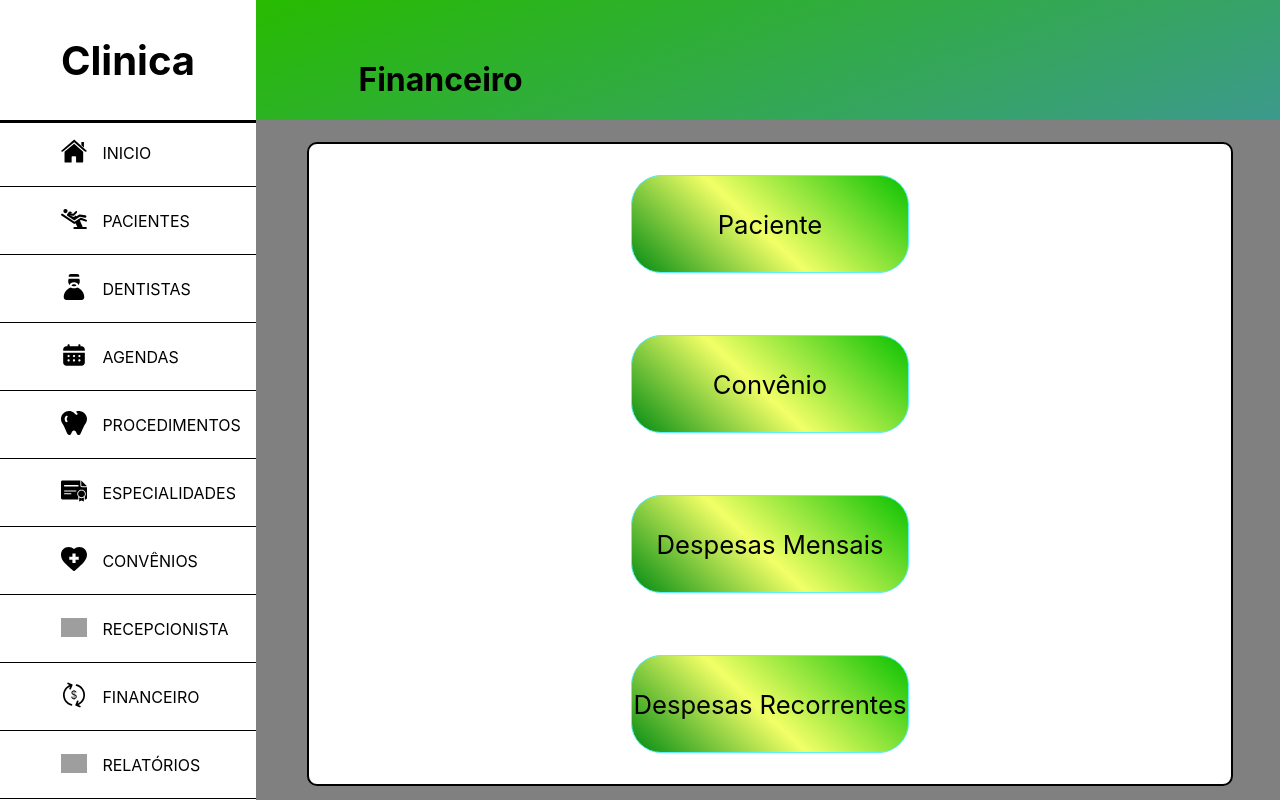
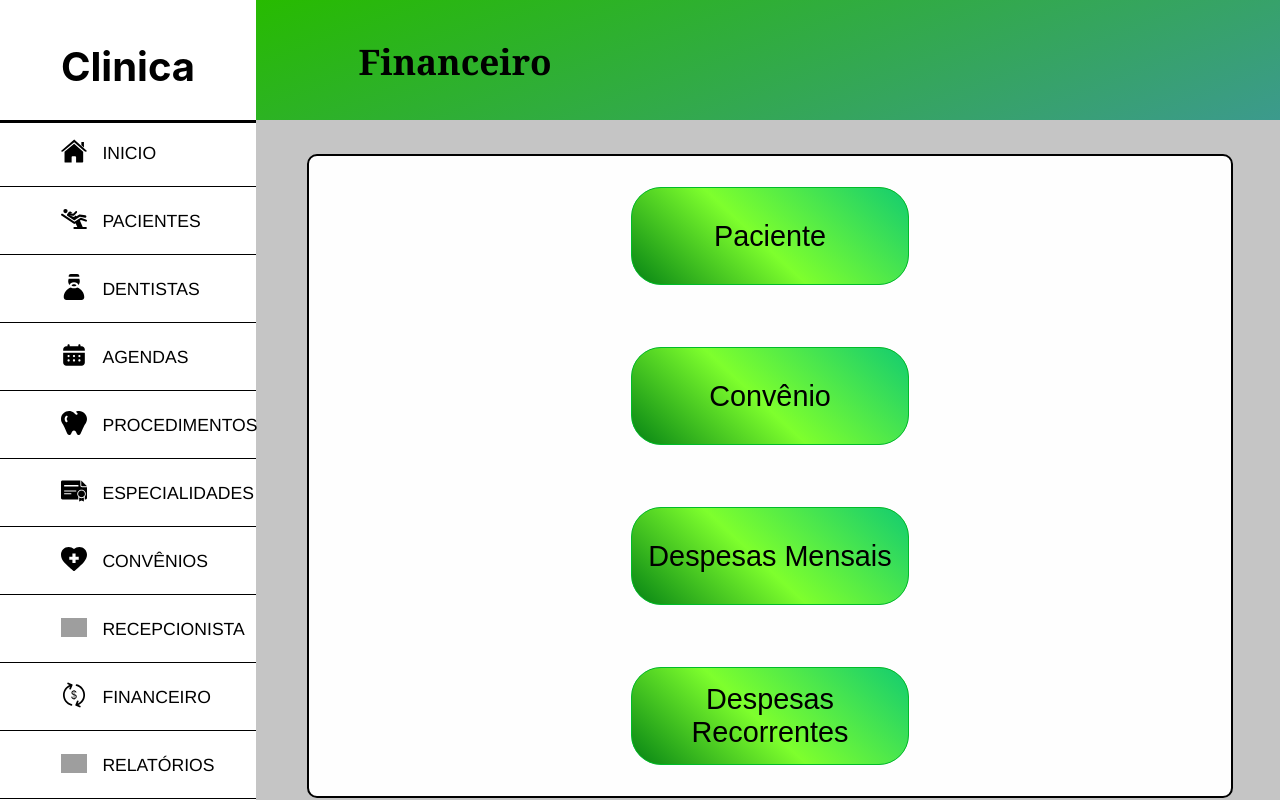
Before and after one commit to IF-Trabalhos/SCCO, a React (Create React App) app: page /financeiro in a window 1280 px wide. Built offline with nearby package versions, Linux system fonts and the light colour scheme; no server answers; grey boxes are pictures that could not be loaded.

Commit message:
Melhoria do Css geral

```diff
--- a/src/App.css
+++ b/src/App.css
@@ -1,10 +1,12 @@
 .container{
     display: flex;
     align-items: flex-end;
+    background-color: rgb(197, 197, 197);
+
 }
 
 .conteudo-principal{
-    background-color: gray;
+
     margin-left: 20%;
     width: 80%;
     height: 100vh;
@@ -17,16 +19,23 @@
     background-image: linear-gradient(160deg, #27bb00 0%, #3c9a8d 100%);
     width: 100%;
     height: 15vh;
+    font-family: Cambria, Cochin, Georgia, Times, 'Times New Roman', serif;
+    background-color: green;
     display: grid;
     align-items: flex-end;
+    margin-bottom: 1.5em;
+
 }
 
 .cabeçalho-principal h1{
-    font-size: 2em;
+    font-size: 2.2em;
     padding-left: 10%;
+    color: black;
+    margin-bottom: 1em;
 }
 
 .container-principal-central{
+
     background-color: white;
     margin-top: 1vh;
     margin-left: 5%;
@@ -36,6 +45,7 @@
     height: 80vh;
     display: grid;
     align-items:stretch;
+
 }
 
 .cabeçalho-central{
--- a/src/componentes/AddBotão.css
+++ b/src/componentes/AddBotão.css
@@ -1,13 +1,16 @@
 .add-botão{
     margin-top: 4vh;
-    background-color: green;
+    background-color: #9cff8b;
+background-image: linear-gradient(45deg, #9cff8b 0%, #28a200 52%, #5dffc3 90%);
     border: 2px solid;
     border-radius: 10px;
     width: 20%;
     height: 7vh;
-    font-size: 1.2em;
+    font-size: 1.1em;
     cursor: pointer;
     text-align: center;
     display: grid;
     align-items: center;
+    font-family: 'Poppins', sans-serif;
+
 }
--- a/src/componentes/BarraDePesquisa.css
+++ b/src/componentes/BarraDePesquisa.css
@@ -5,4 +5,6 @@
     border: 2px solid;
     border-radius: 10px;
     font-size: 1em;
+    background-color: rgba(251, 255, 251, 0.647);
+
 }
--- a/src/componentes/FormCadastroPessoa.css
+++ b/src/componentes/FormCadastroPessoa.css
@@ -1,10 +1,13 @@
 label{
-    font-size: 1.1em;
+    font-size: 1.4em;
+    margin-left: 0.5em;
+
 }
 .container-form-cadastro{
     display: flex;
     flex-direction: row;
     justify-content: space-around;
+
 }
 
 .bloco {
@@ -18,9 +21,3 @@ label{
     flex-direction: column;
 
 }
-.cep{
-    width: 70%;
-}
-.uf{
-    width: 15%;
-}
--- a/src/componentes/MenuLateral.css
+++ b/src/componentes/MenuLateral.css
@@ -3,8 +3,7 @@
 	height: 100vh;
 	position: absolute;
 	background-color: white;
-	display: grid;
-}
+	display: grid;}
 
 .menu-lateral-titulo{
 	width: 100%;
@@ -22,6 +21,7 @@
 }
 
 .menu-lateral-titulo h1{
+	margin-top: 1em;
 	font-size: 2.5em;
 	text-align: center;
 }
@@ -46,7 +46,7 @@
 }
 
 .menu-item:hover{
-	background-color: rgb(220, 220, 220);
+	background-color: rgb(98, 189, 73);
 }
 
 .menu-item-img{
@@ -60,7 +60,8 @@
 
 .menu-item-texto{
 	width: 60%;
-	font-size: 1em;
+	font-size: 1.1em;
+	font-family: 'Franklin Gothic Medium', 'Arial Narrow', Arial, sans-serif;
 }
 
 @media screen and (max-width: 800px){
--- a/src/componentes/Tabela.css
+++ b/src/componentes/Tabela.css
@@ -4,15 +4,19 @@
     border-collapse: collapse;
     margin-top: 2%;
     margin-right: 10%;
-    font-size: 1em;
+    font-size: 1.2em;
+
 }
 
 .tabela-principal th, td{
     padding-top: 0.5%;
 }
+.tabela-conteudo{
+    font-family: 'Lucida Sans', 'Lucida Sans Regular', 'Lucida Grande', 'Lucida Sans Unicode', Geneva, Verdana, sans-serif;
+}
 
 .tabela-conteudo:hover{
-    background-color: rgb(223, 223, 223);
+    background-color: rgb(130, 196, 100);
     cursor: pointer;
 }
 
--- a/src/paginas/Cadastro.css
+++ b/src/paginas/Cadastro.css
@@ -5,4 +5,10 @@
     width: 95%;
     border: 1px solid black;
     border-radius: 10px;
+
 }
+
+.corpo-cadastro input{
+    background-color: rgba(255, 255, 255, 0.647);
+
+}
--- a/src/paginas/Financeiro.css
+++ b/src/paginas/Financeiro.css
@@ -1,5 +1,4 @@
 .corpo-financas{
-    background-color: white;
     margin-top: 1vh;
     margin-left: 5%;
     border: 2px solid;
@@ -9,6 +8,7 @@
     display: grid;
     align-items: center;
     justify-items: center;
+    background-color: #fefefe;
 }
 
 .caixa-financas{
@@ -17,14 +17,15 @@
     text-align: center;
     display: grid;
     align-items: center;
-    font-size: 1.6em;
-    border: 1px solid rgb(93, 242, 255);
+    font-size: 1.8em;
+    border: 1px solid rgb(0, 188, 41);
     border-radius: 30px;
     cursor: pointer;
     transition: all 0.5s;
+    background-color: #018b12;
+    background-image: linear-gradient(43deg, #058314 0%, #7eff2d 46%, #13cc70 100%);
+    font-family: 'Poppins', sans-serif;
 
-    background-color: #018b12;
-    background-image: linear-gradient(43deg, #018b12 0%, #f2ff66 46%, #09c102 100%);
 
 }
 .caixa-financas:hover{
```
